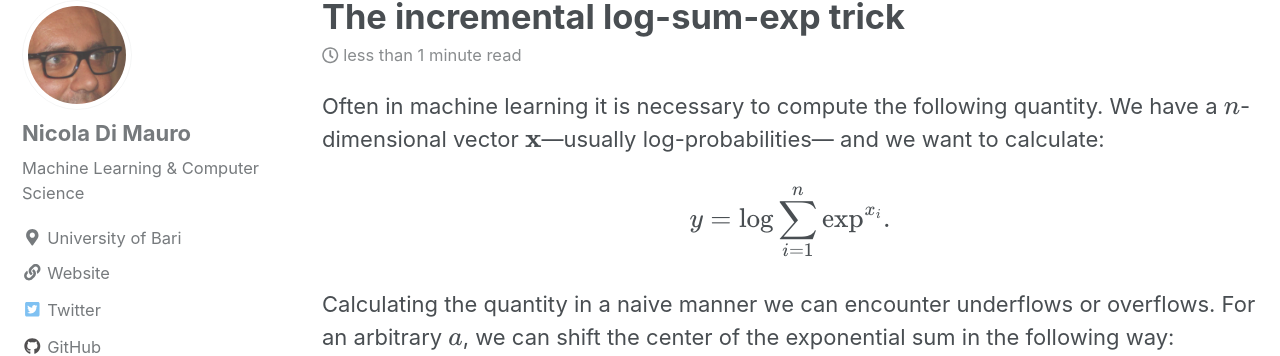
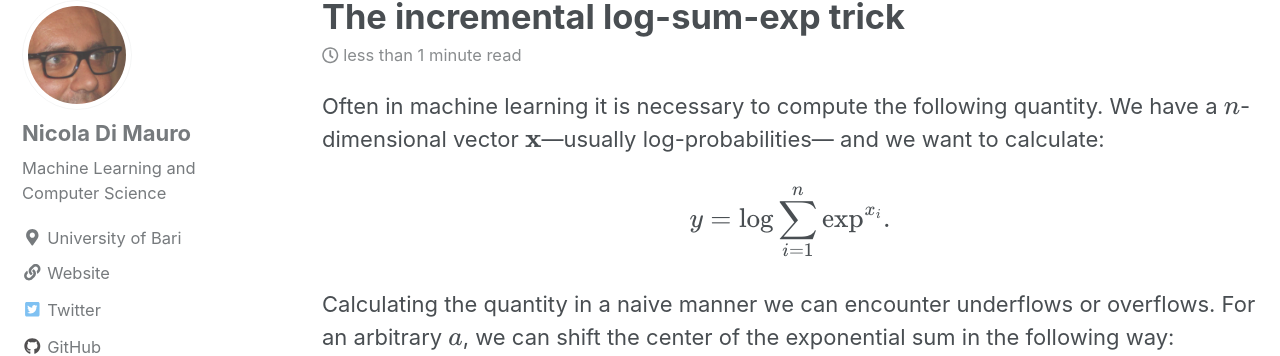
Before and after one commit to nicoladimauro/nicoladimauro.github.io, a Jekyll site: the page built from _posts/2019-04-11-ilse.md, in a window 1280 px wide. Shown: the part 111-467 px from the top of the page. Built offline with Jekyll 4.4.1, drawn with Linux system fonts in a browser that asks for light colours; cached includes are drawn as plain includes; nearby versions of some CDN libraries; formulas are drawn with MathJax 3.

Commit message:
Update _config.yml

```diff
--- a/_config.yml
+++ b/_config.yml
@@ -108,7 +108,7 @@ analytics:
 author:
   name             : "Nicola Di Mauro"
   avatar           : "/assets/images/ndm.jpg" # path of avatar image, e.g. "/assets/images/bio-photo.jpg"
-  bio              : "Machine Learning & Computer Science"
+  bio              : "Machine Learning and <br> Computer Science"
   location         : "University of Bari"
   email            :
   links:
```
